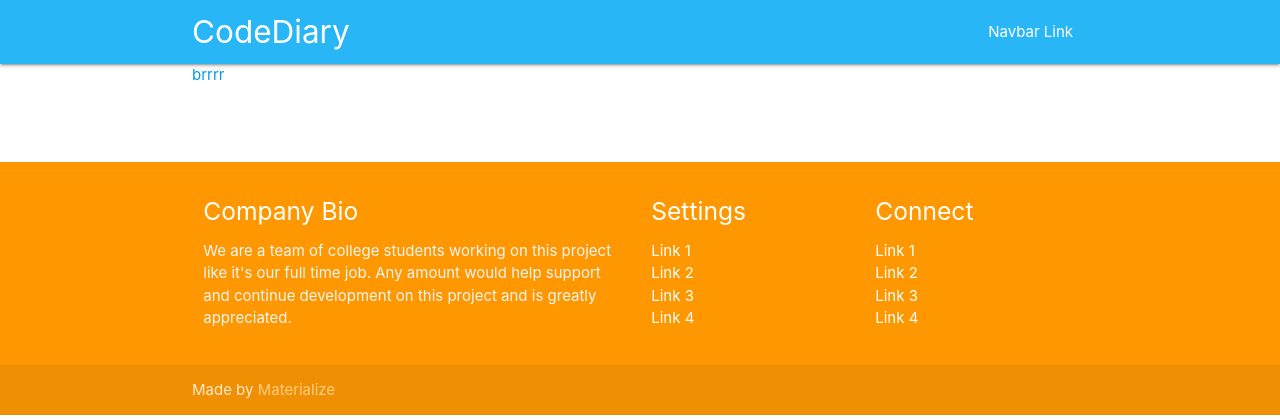
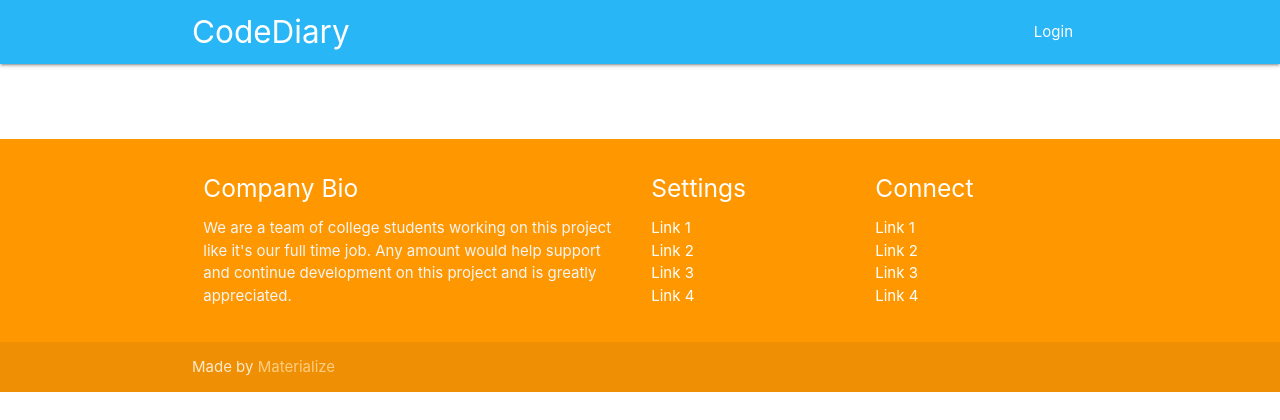
Before and after one commit to icapochi/Code-Diary, a Python web app: template templates/result.html in a window 1280 px wide. Shown: the top 420 px of the page. Run offline with Jinja, Linux system fonts and the light colour scheme; the template is opened without the code that fills it, so the values that code supplies are empty; some libraries are stand-ins or nearby versions.

Commit message:
Login logout buttons

```diff
--- a/templates/result.html
+++ b/templates/result.html
@@ -23,11 +23,16 @@
   <nav class="light-blue lighten-1" role="navigation">
     <div class="nav-wrapper container"><a id="logo-container" href="#" class="brand-logo">CodeDiary</a>
       <ul class="right hide-on-med-and-down">
-        <li><a href="#">Navbar Link</a></li>
+        {% if user %}
+          <li><a href="{{login_url}}">Logout</a></li>
+        {% else %}
+          <li><a href="{{login_url}}">Login</a></li>
+        {% endif %}
+
       </ul>
 
       <ul id="nav-mobile" class="sidenav">
-        <li><a href="#">Navbar Link</a></li>
+        <li><a href="{{login_url}}">Login</a></li>
       </ul>
       <a href="#" data-target="nav-mobile" class="sidenav-trigger"><i class="material-icons">menu</i></a>
     </div>
@@ -36,7 +41,7 @@
 
   <div class="container" id="index-banner">
   <!-- /////////////////add form below here /////////////////////////// -->
-  <a href="{{login_url}}">brrrr</a>
+
   {% if user %}
 <form class=""  method="post">
   <br>
```
